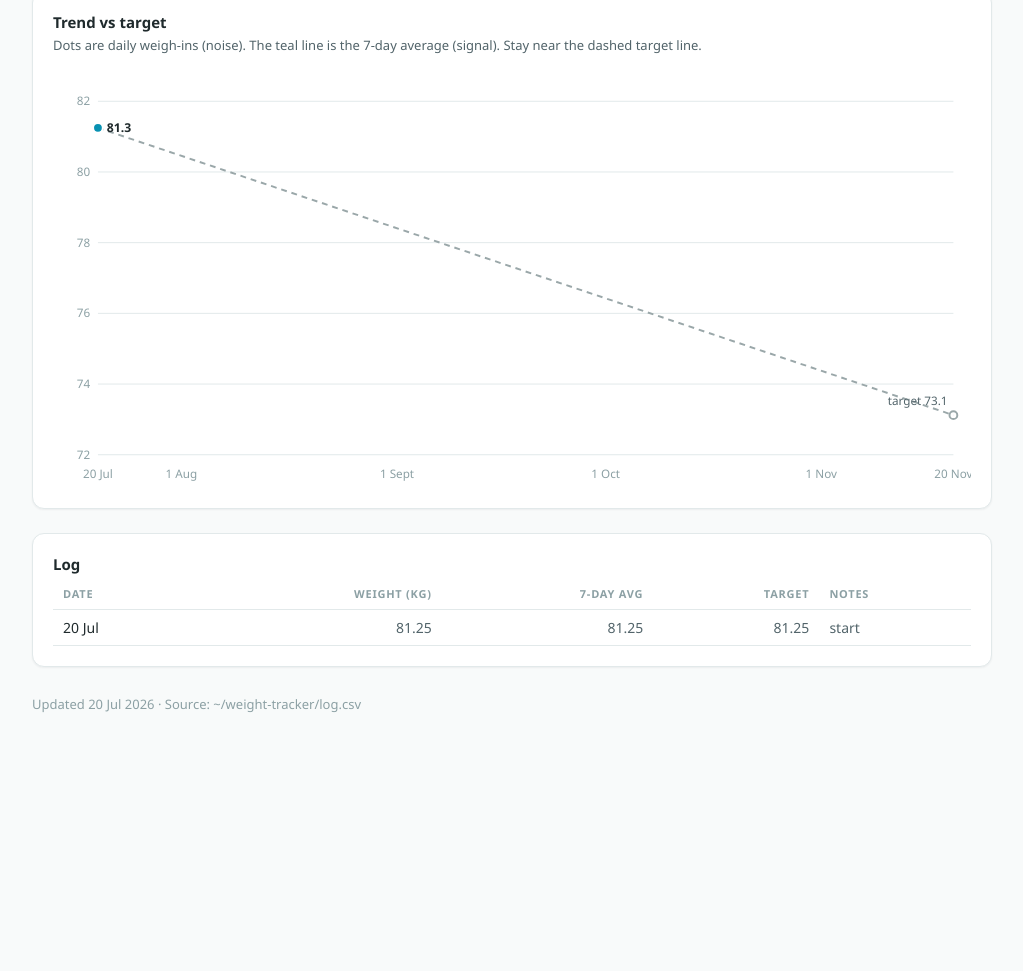
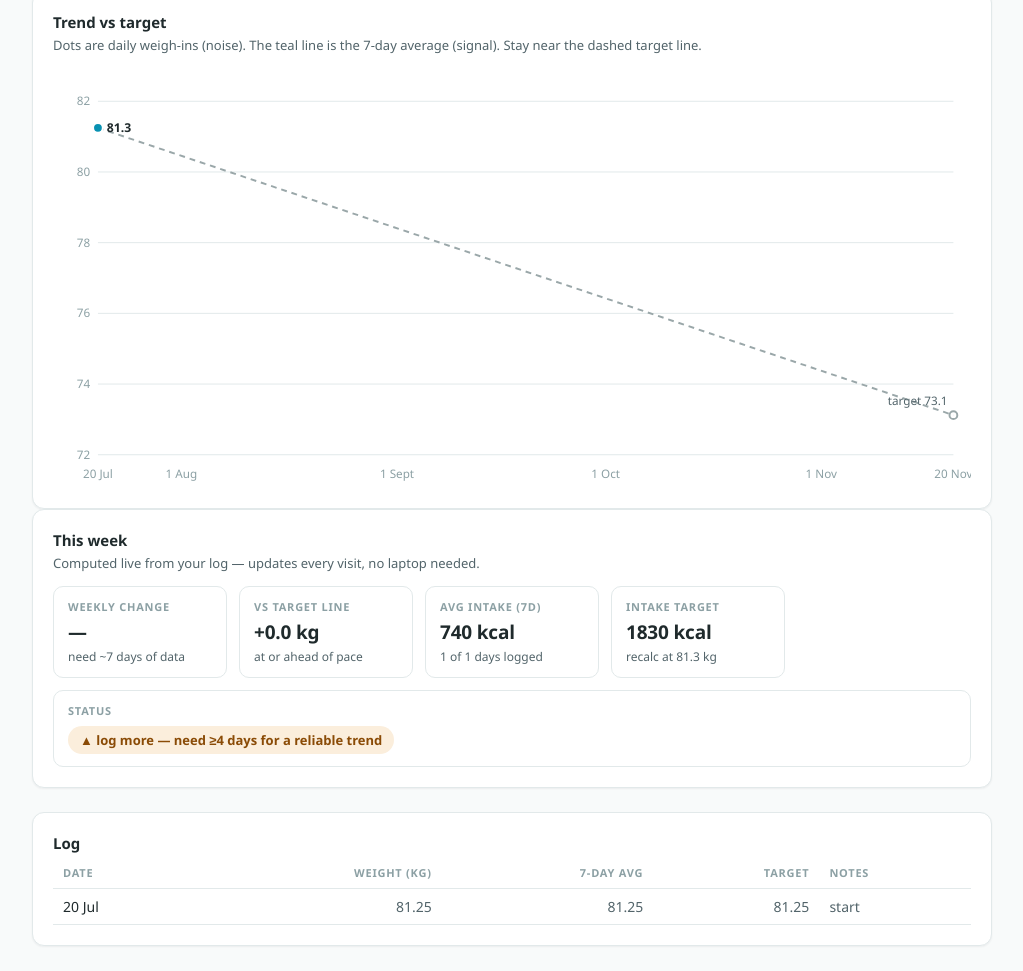
Before and after one commit to vrusi/weight-tracker, a plain HTML site: page index.html in a window 1280 px wide. Shown: the part 290-1261 px from the top of the page, without its empty margins (128-1151 px from the left). Before the commit the page ends 1059 px from the top, so only its background shows below. Drawn offline with Linux system fonts and the light colour scheme.

Commit message:
Add live 'This week' review panel (weekly change, target gap, intake, TDEE recalc)

```diff
--- a/index.html
+++ b/index.html
@@ -126,6 +126,14 @@
   th.num, td.num { text-align: right; }
   .tablewrap { overflow-x: auto; margin-top: 24px; }
   footer { margin-top: 28px; font-size: 13px; color: var(--ink-3); }
+  .review { display: grid; grid-template-columns: repeat(auto-fit, minmax(150px, 1fr)); gap: 12px; }
+  .rstat { border: 1px solid var(--line); border-radius: 10px; padding: 12px 14px; }
+  .rstat .rlabel {
+    font-size: 11px; letter-spacing: 0.07em; text-transform: uppercase;
+    color: var(--ink-3); font-weight: 600; margin-bottom: 5px;
+  }
+  .rstat .rval { font-size: 19px; font-weight: 600; font-variant-numeric: tabular-nums; letter-spacing: -0.01em; }
+  .rstat .rsub { font-size: 12px; color: var(--ink-2); margin-top: 3px; }
 </style>
 </head>
 <body>
@@ -148,6 +156,12 @@
     </div>
   </div>
 
+  <div class="card">
+    <h2>This week</h2>
+    <p class="note">Computed live from your log — updates every visit, no laptop needed.</p>
+    <div class="review" id="review"></div>
+  </div>
+
   <div class="tablewrap card">
     <h2>Log</h2>
     <table id="logtable">
@@ -160,9 +174,9 @@
 </div>
 
 <script>
-// ===== DATA — append new entries here (date, weight kg, optional note) =====
+// ===== DATA — append new entries here. cal (calories) is optional. =====
 const DATA = [
-  { d: "2026-07-20", w: 81.25, note: "start" },
+  { d: "2026-07-20", w: 81.25, cal: 740, note: "start" },
 ];
 // ==========================================================================
 
@@ -199,6 +213,41 @@ document.getElementById("tiles").innerHTML = `
   <div class="tile"><div class="label">Pace</div>
     <div class="pill ${onTrack ? "good" : "warn"}">${onTrack ? "✓ on track" : "▲ behind"}</div>
     <div class="delta">${avgVsTarget >= 0 ? "+" : ""}${avgVsTarget.toFixed(1)} kg vs target</div></div>`;
+
+// ---- weekly review (client-side, always live) ----
+// nearest entry within 2 days of a target time
+const nearAvg = tt => entries.reduce((best, e) =>
+  Math.abs(e.t - tt) <= 2 * day && (!best || Math.abs(e.t - tt) < Math.abs(best.t - tt)) ? e : best, null);
+const weekAgo = nearAvg(last.t - 7 * day);
+const weeklyChange = weekAgo ? last.avg - weekAgo.avg : null;
+
+const last7 = entries.filter(e => e.t > last.t - 7 * day && e.t <= last.t);
+const calE = last7.filter(e => e.cal != null && e.cal !== "" && !isNaN(e.cal));
+const avgCal = calE.length ? calE.reduce((s, e) => s + +e.cal, 0) / calE.length : null;
+
+// TDEE recalc from current 7-day-avg weight (Mifflin-St Jeor, female, 169 cm, 28y, ×1.5, −525 deficit)
+const bmr = 10 * last.avg + 6.25 * 169 - 5 * 28 - 161;
+const intakeTarget = Math.round((bmr * 1.5 - 525) / 10) * 10;
+
+let flag, flagCls;
+if (entries.length < 4) { flag = "log more — need ≥4 days for a reliable trend"; flagCls = "warn"; }
+else if (avgVsTarget > 1) { flag = "behind — tighten intake ~150 kcal/day or add steps"; flagCls = "warn"; }
+else if (weeklyChange != null && weeklyChange < -0.75) { flag = "losing fast — eat a bit more to protect muscle"; flagCls = "warn"; }
+else { flag = "on track"; flagCls = "good"; }
+
+const wc = weeklyChange == null ? "—" : `${weeklyChange <= 0 ? "" : "+"}${weeklyChange.toFixed(1)} kg`;
+const calStr = avgCal == null ? "—" : `${Math.round(avgCal)} kcal`;
+document.getElementById("review").innerHTML = `
+  <div class="rstat"><div class="rlabel">Weekly change</div><div class="rval">${wc}</div>
+    <div class="rsub">${weeklyChange == null ? "need ~7 days of data" : "vs last week's avg"}</div></div>
+  <div class="rstat"><div class="rlabel">Vs target line</div><div class="rval">${avgVsTarget >= 0 ? "+" : ""}${avgVsTarget.toFixed(1)} kg</div>
+    <div class="rsub">${avgVsTarget <= 0.3 ? "at or ahead of pace" : "behind pace"}</div></div>
+  <div class="rstat"><div class="rlabel">Avg intake (7d)</div><div class="rval">${calStr}</div>
+    <div class="rsub">${avgCal == null ? "no calories logged" : `${calE.length} of ${last7.length} days logged`}</div></div>
+  <div class="rstat"><div class="rlabel">Intake target</div><div class="rval">${intakeTarget} kcal</div>
+    <div class="rsub">recalc at ${last.avg.toFixed(1)} kg</div></div>
+  <div class="rstat" style="grid-column: 1 / -1"><div class="rlabel">Status</div>
+    <div class="pill ${flagCls}">${flagCls === "good" ? "✓" : "▲"} ${flag}</div></div>`;
 
 // ---- chart ----
 const svg = document.getElementById("chart");
```
Also changed, not shown: 1 other file.
